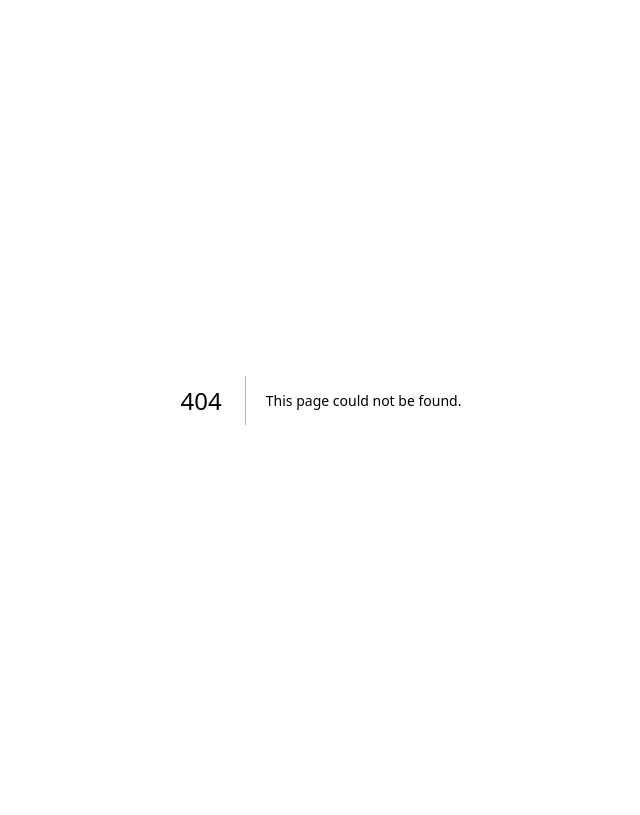
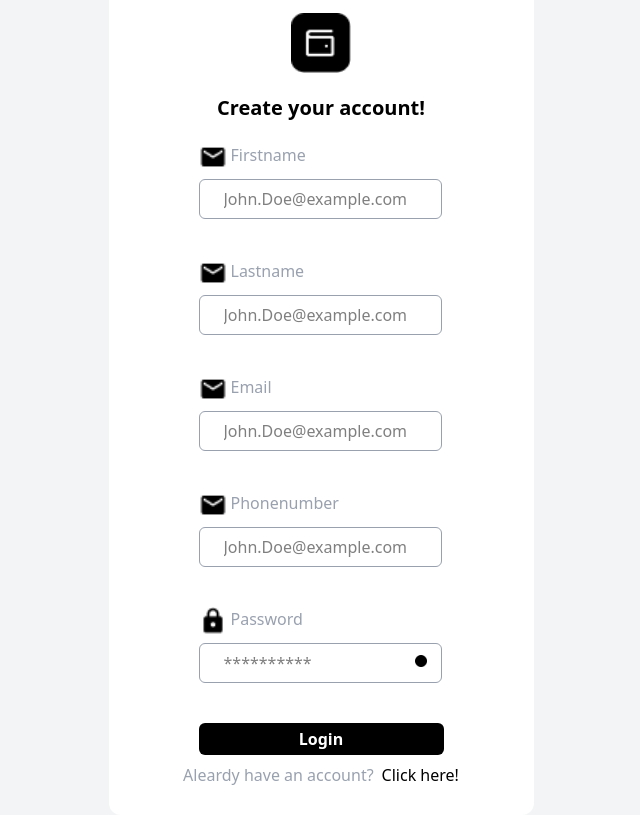
Before and after one commit to BilalHammi/finance-tracker, a Next.js app in the folder finance-tracker/: page /register in a window 1280 px wide. Before the commit this address had no page. Shown: the whole page, without its empty margins (319-959 px from the left). Built offline with nearby package versions, Linux system fonts and the light colour scheme.

Commit message:
Register page v1.1

```diff
--- a/finance-tracker/app/globals.css
+++ b/finance-tracker/app/globals.css
@@ -25,3 +25,8 @@
        @apply min-w-[780px] shrink;
     }
 }
+
+
+    .register-container {
+        @apply h-[830px] w-[425px]
+    }
--- /dev/null
+++ b/finance-tracker/app/register/page.tsx
@@ -0,0 +1,26 @@
+
+import Image from "next/image";
+import Link from 'next/link';
+import logoImg from '../../public/logo-mobile.png'
+import RegisterForm from "../ui/RegisterForm.component";
+
+export default function Login() {
+  return (
+    <div className="flex items-center justify-center w-full h-full">
+       <div className="register-container bg-white flex justify-center rounded-xl flex-col items-center mx-10">
+            <Image
+            src={logoImg}
+            alt='Logo'
+            className='max-[600px]:w-[50px] max-[600px]:h-[50px] max-[600px]:mt-3 min-[601px]:h-[60px] min-[601px]:w-[60px]'
+            />
+            <h1 className="font-bold text-[20px] text-black my-5">Create your account!</h1>
+            <div>
+              <RegisterForm />
+            </div>
+            <div className="flex flex-row max-[600px]:text-[12px]">
+              <p className="text-gray-400 mr-2">Aleardy have an account?</p><Link href="/login" className="text-black">Click here!</Link>
+            </div>
+        </div>
+    </div>
+  );
+}
--- /dev/null
+++ b/finance-tracker/app/ui/RegisterForm.component.tsx
@@ -0,0 +1,84 @@
+"use client"
+
+import { useState } from "react"
+import BtnComponent from "../ui/button.component"
+import InputComponent from "../ui/input.component"
+import EmailIcon from "../../public/email-icon.png"
+import PasswordIcon from "../../public/lock-icon.png"
+import PasswordDot from "../../public/password-dot.png"
+import Image from "next/image";
+
+
+
+export default function RegisterForm() {
+    const [form, setForm] = useState({email: "", password: ""});
+    const [passwordType, setPasswordType] = useState<"password" | "text">("password");
+
+
+
+    const handlePasswordClick = () => {
+        setPasswordType(perv => perv === "password" ? "text" : "password")
+    }
+
+    const handleForm = () => {
+    console.log("I am an Form!");
+    }
+
+    return (
+        <form>
+            <div className="max-[600px]:flex max-[600px]:flex-col">
+                <div>
+                    <div className="flex flex-row mb-2">
+                        <Image src={EmailIcon} alt="Email icon" className="h-7 w-7"/>
+                        <p className="ml-1 text-gray-400">Firstname</p>
+                    </div>
+                    <InputComponent widthCS="243px" heightCS="40px"  onChange={(e) => {
+                        setForm(prev => ({...prev, email: e.target.value}))
+                    }} state={form.email} typeInput="text" name="John.Doe@example.com"/>
+                </div>
+                <div>
+                    <div className="flex flex-row mb-2">
+                        <Image src={EmailIcon} alt="Email icon" className="h-7 w-7"/>
+                        <p className="ml-1 text-gray-400">Lastname</p>
+                    </div>
+                    <InputComponent widthCS="243px" heightCS="40px"  onChange={(e) => {
+                        setForm(prev => ({...prev, email: e.target.value}))
+                    }} state={form.email} typeInput="text" name="John.Doe@example.com"/>
+                </div>
+                <div>
+                    <div className="flex flex-row mb-2">
+                        <Image src={EmailIcon} alt="Email icon" className="h-7 w-7"/>
+                        <p className="ml-1 text-gray-400">Email</p>
+                    </div>
+                    <InputComponent widthCS="243px" heightCS="40px"  onChange={(e) => {
+                        setForm(prev => ({...prev, email: e.target.value}))
+                    }} state={form.email} typeInput="email" name="John.Doe@example.com"/>
+                </div>
+                <div>
+                    <div className="flex flex-row mb-2">
+                        <Image src={EmailIcon} alt="Email icon" className="h-7 w-7"/>
+                        <p className="ml-1 text-gray-400">Phonenumber</p>
+                    </div>
+                    <InputComponent widthCS="243px" heightCS="40px"  onChange={(e) => {
+                        setForm(prev => ({...prev, email: e.target.value}))
+                    }} state={form.email} typeInput="tel" name="John.Doe@example.com"/>
+                </div>
+                <div>
+                    <div className="flex flex-row mb-2">
+                        <Image src={PasswordIcon} alt="Lock icon" className="w-7 h-7"/>
+                        <p className=" text-gray-400 ml-1">Password</p>
+                    </div>
+                    <div className="flex flex-row relative">
+                        <Image  src={PasswordDot} alt="Password icon"  onClick={handlePasswordClick} className="w-3 h-3 absolute ml-54 mt-3"/>
+
+                        <InputComponent widthCS="243px" heightCS="40px" typeInput={passwordType} onChange={(e) => {
+                            setForm(prev => ({...prev, password: e.target.value}))
+
+                        }} state={form.password} name="**********"/>
+                    </div>
+                </div>
+                <BtnComponent name="Login" heightCS="32px" widthCS="245px" onClick={handleForm}/>
+            </div>
+       </form>
+    )
+}
```
